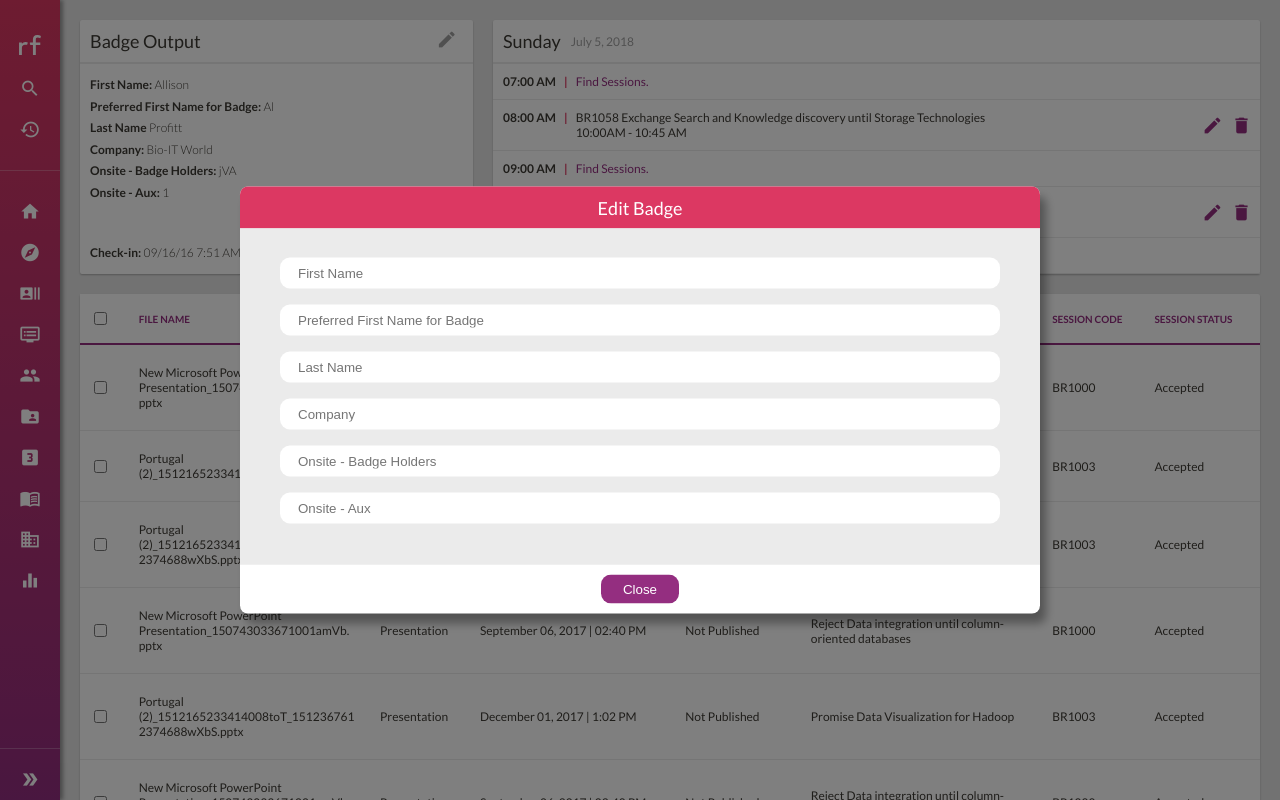
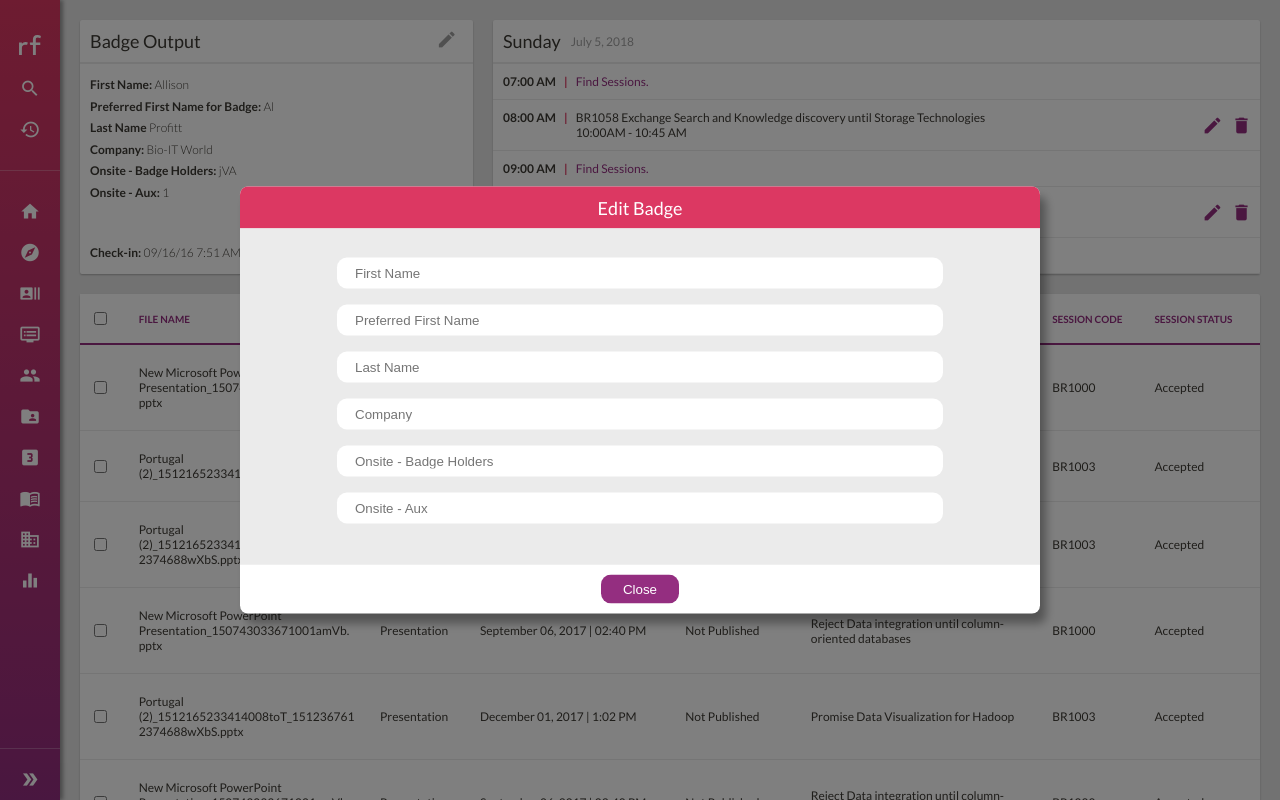
Before and after one commit to jordanaray/rainfocus-ui-jordana-ray, a React (Create React App) app: page / in a window 1280 px wide. Both pictures are taken after a click on the button "edit". Built offline with nearby package versions, Linux system fonts and the light colour scheme.

Commit message:
modal style fix

```diff
--- a/src/Modal/Modal.js
+++ b/src/Modal/Modal.js
@@ -13,7 +13,7 @@ const Modal = ({ handleClose, show, children }) => {
                 <div className="modal-body">
                     <ul className="light xxs-text">
                         <li><input type="text" placeholder="First Name"></input></li>
-                        <li><input type="text" placeholder="Preferred First Name for Badge"></input></li>
+                        <li><input type="text" placeholder="Preferred First Name"></input></li>
                         <li><input type="text" placeholder="Last Name"></input></li>
                         <li><input type="text" placeholder="Company"></input></li>
                         <li><input type="text" placeholder="Onsite - Badge Holders"></input></li>
--- a/src/sass/modal.scss
+++ b/src/sass/modal.scss
@@ -56,7 +56,7 @@ input[type="text"] {
   margin: 8px;
   border-radius: 10px;
   border: transparent;
-  width: 90%;
+  width: 75%;
 }
 
 .modal-main {
```
